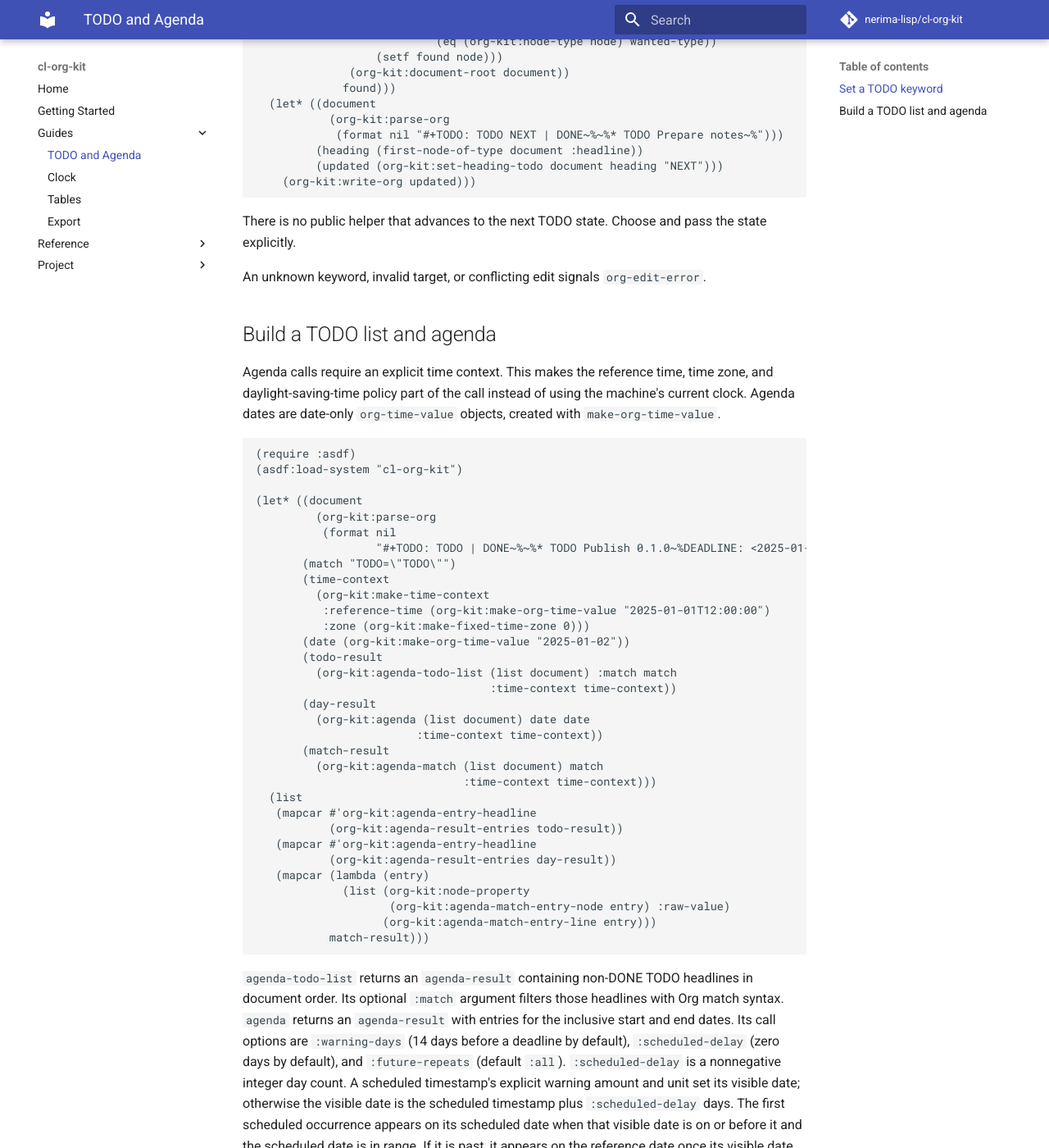
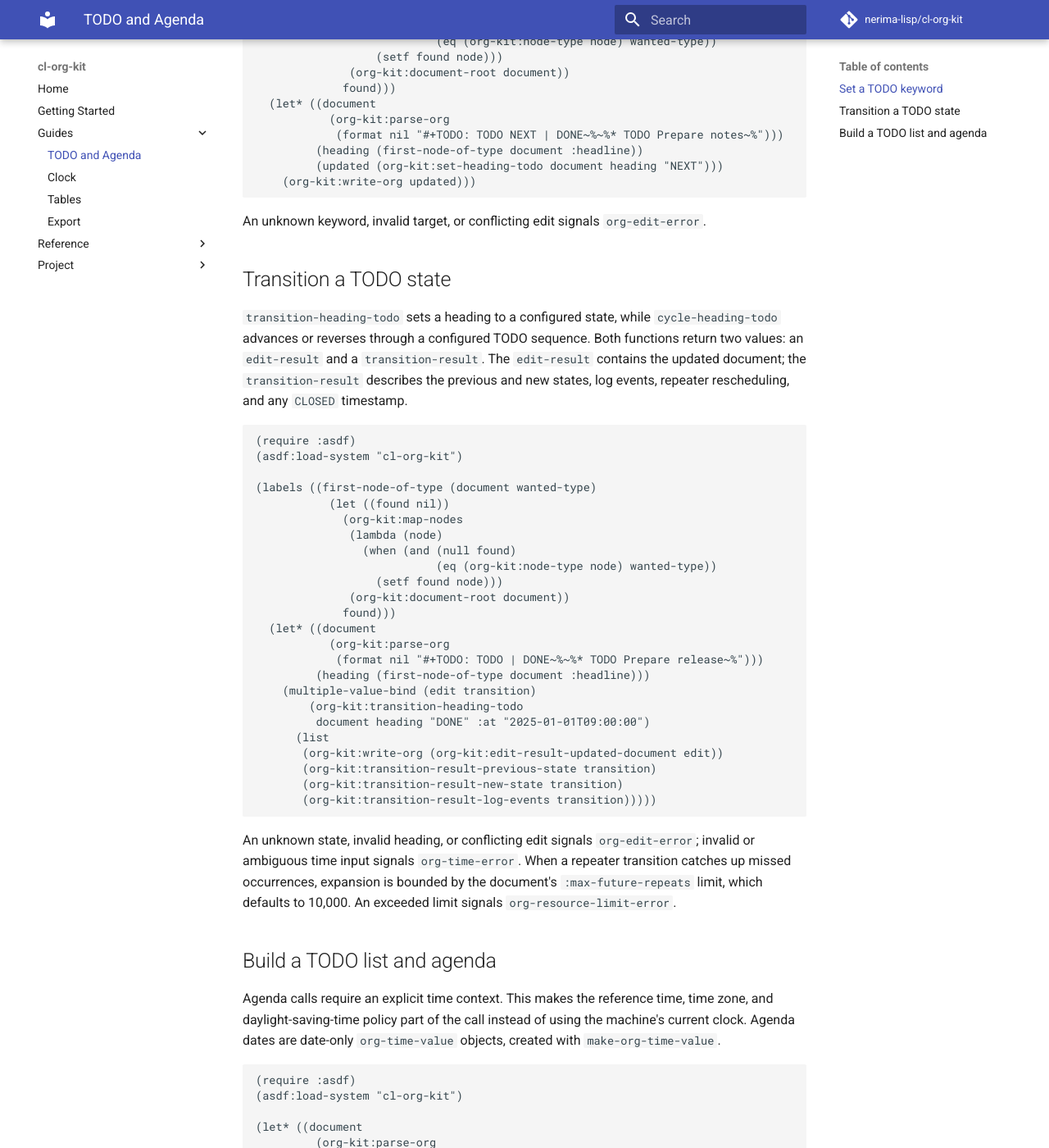
Before and after one commit to nerima-lisp/cl-org-kit, an MkDocs documentation site: the page built from docs/src/guides/todo-agenda.md, in a window 1280 px wide and 1400 px high, scrolled down 588 px. Shown: the whole window at 82% size. Built offline with MkDocs 1.6.1 and Material for MkDocs 9.7.7, drawn with Linux system fonts in a browser that asks for light colours; comment, search, counter and statistics services are not loaded.

Commit message:
docs: document TODO state transitions

```diff
--- a/docs/src/guides/todo-agenda.md
+++ b/docs/src/guides/todo-agenda.md
@@ -33,11 +33,50 @@ document remains unchanged.
     (org-kit:write-org updated)))
 ~~~
 
-There is no public helper that advances to the next TODO state. Choose and pass
-the state explicitly.
-
 An unknown keyword, invalid target, or conflicting edit signals
 `org-edit-error`.
+
+## Transition a TODO state
+
+`transition-heading-todo` sets a heading to a configured state, while
+`cycle-heading-todo` advances or reverses through a configured TODO sequence.
+Both functions return two values: an `edit-result` and a `transition-result`.
+The `edit-result` contains the updated document; the `transition-result`
+describes the previous and new states, log events, repeater rescheduling, and
+any `CLOSED` timestamp.
+
+~~~lisp
+(require :asdf)
+(asdf:load-system "cl-org-kit")
+
+(labels ((first-node-of-type (document wanted-type)
+           (let ((found nil))
+             (org-kit:map-nodes
+              (lambda (node)
+                (when (and (null found)
+                           (eq (org-kit:node-type node) wanted-type))
+                  (setf found node)))
+              (org-kit:document-root document))
+             found)))
+  (let* ((document
+           (org-kit:parse-org
+            (format nil "#+TODO: TODO | DONE~%~%* TODO Prepare release~%")))
+         (heading (first-node-of-type document :headline)))
+    (multiple-value-bind (edit transition)
+        (org-kit:transition-heading-todo
+         document heading "DONE" :at "2025-01-01T09:00:00")
+      (list
+       (org-kit:write-org (org-kit:edit-result-updated-document edit))
+       (org-kit:transition-result-previous-state transition)
+       (org-kit:transition-result-new-state transition)
+       (org-kit:transition-result-log-events transition)))))
+~~~
+
+An unknown state, invalid heading, or conflicting edit signals
+`org-edit-error`; invalid or ambiguous time input signals `org-time-error`.
+When a repeater transition catches up missed occurrences, expansion is bounded
+by the document's `:max-future-repeats` limit, which defaults to 10,000. An
+exceeded limit signals `org-resource-limit-error`.
 
 ## Build a TODO list and agenda
 
```
Also changed, not shown: docs/src/index.md (+2 -3 lines), docs/src/reference/api-stability.md (+6 -0 lines), README.md.
